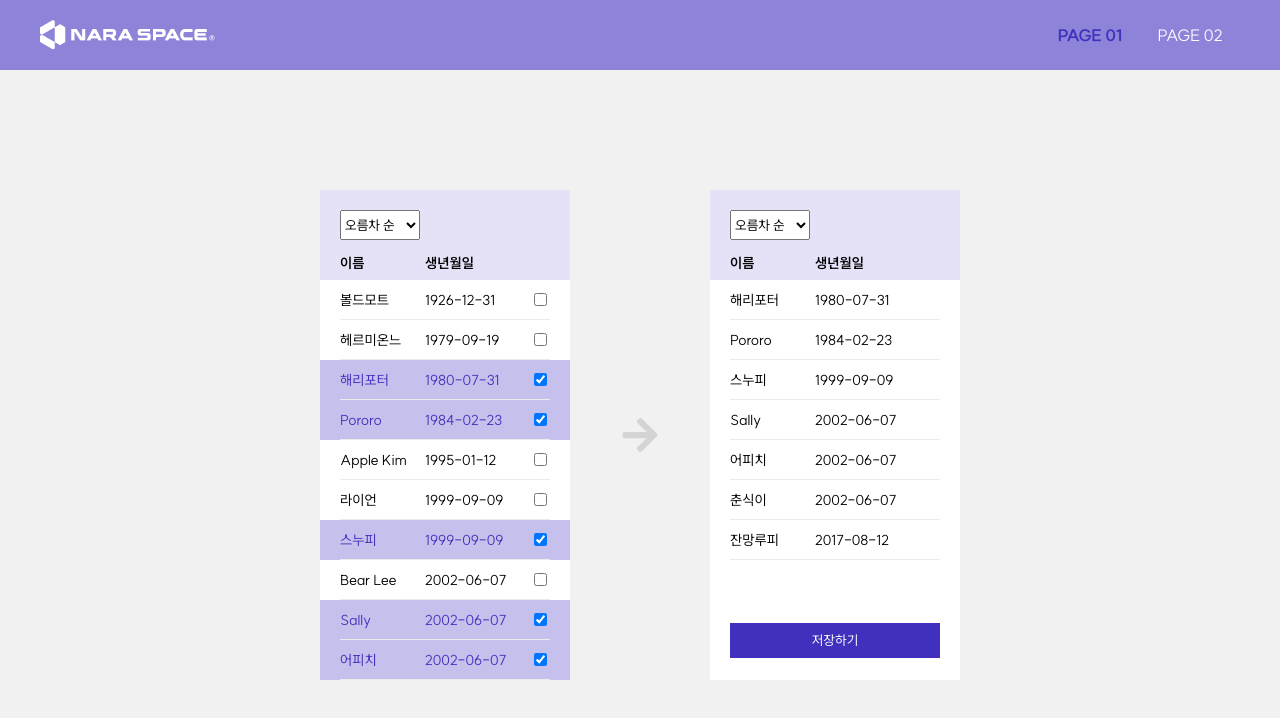
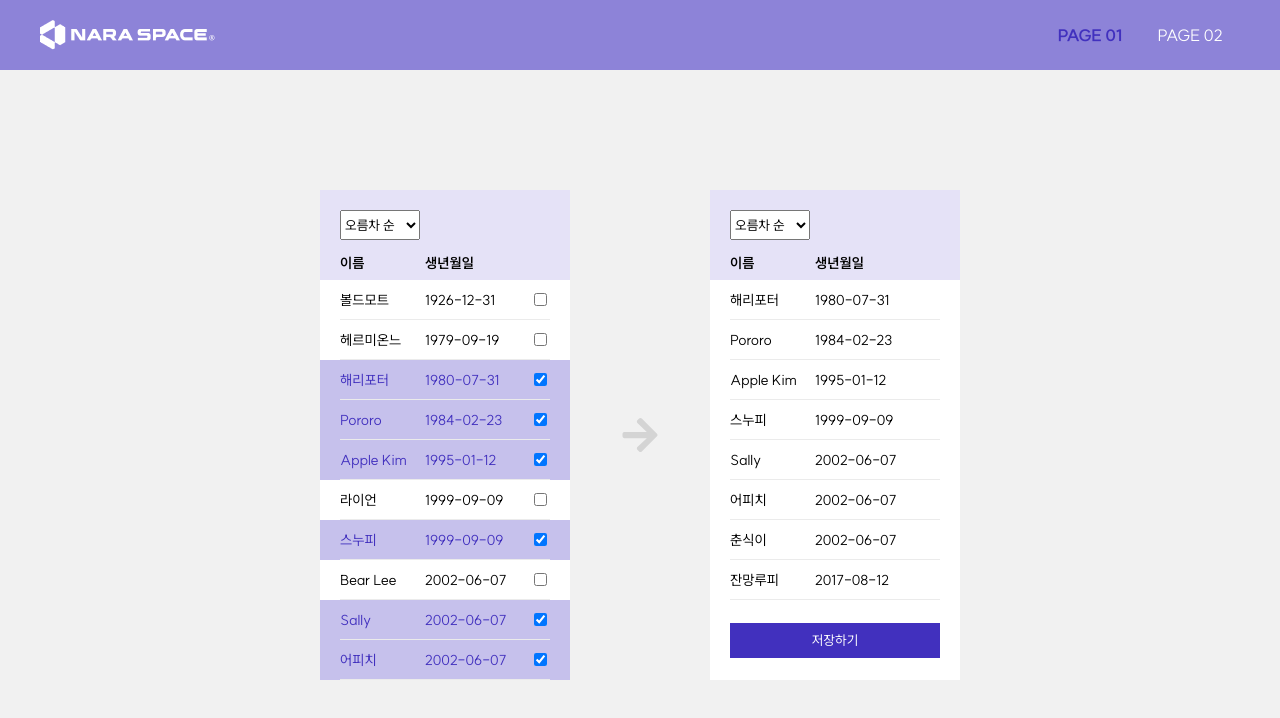
Before and after one commit to rlawlsyoung/naraspace-front, a React (Vite) app: page / in a window 1280 px wide. Shown: the top 718 px of the page. Built offline with nearby package versions, Linux system fonts and the light colour scheme.

Commit message:
[Add] json-server를 통해 check된 데이터 user-data에 저장 기능 구현

```diff
--- a/package.json
+++ b/package.json
@@ -10,6 +10,7 @@
   },
   "dependencies": {
     "axios": "^1.2.2",
+    "json-server": "^0.17.1",
     "react": "^18.2.0",
     "react-dom": "^18.2.0",
     "react-icons": "^4.7.1",
--- a/public/data/user-data.json
+++ /dev/null
@@ -1,138 +0,0 @@
-[
-  {
-    "id": 1,
-    "name": "Pororo",
-    "date": "1984-02-23",
-    "comment": "I like to play.",
-    "image": "1.png",
-    "checked": true
-  },
-  {
-    "id": 2,
-    "name": "Apple Kim",
-    "date": "1995-01-12",
-    "comment": "This is innovation.",
-    "image": "2.png",
-    "checked": false
-  },
-  {
-    "id": 3,
-    "name": "Teddy Bear",
-    "date": "2020-10-11",
-    "comment": "Have a nice day!",
-    "image": "3.png",
-    "checked": false
-  },
-  {
-    "id": 4,
-    "name": "Bear Lee",
-    "date": "2002-06-07",
-    "comment": "Cheers!",
-    "image": "",
-    "checked": false
-  },
-  {
-    "id": 5,
-    "name": "Absolute",
-    "date": "2010-07-21",
-    "comment": "VODKA",
-    "image": "4.png",
-    "checked": false
-  },
-  {
-    "id": 6,
-    "name": "Happy Meal",
-    "date": "2013-02-12",
-    "comment": "I'll give you only good",
-    "image": "5.png",
-    "checked": false
-  },
-  {
-    "id": 7,
-    "name": "잔망루피",
-    "date": "2017-08-12",
-    "comment": "해-삐",
-    "image": "6.png",
-    "checked": true
-  },
-  {
-    "id": 8,
-    "name": "라이언",
-    "date": "1999-09-09",
-    "comment": "오늘 하루는 어땠어?",
-    "image": "7.png",
-    "checked": false
-  },
-  {
-    "id": 9,
-    "name": "어피치",
-    "date": "2002-06-07",
-    "comment": "지치고 힘들 때 하나씩 꺼내 먹어요.",
-    "image": "",
-    "checked": true
-  },
-  {
-    "id": 10,
-    "name": "춘식이",
-    "date": "2002-06-07",
-    "comment": "춘식이는 고양이",
-    "image": "8.png",
-    "checked": true
-  },
-  {
-    "id": 11,
-    "name": "스누피",
-    "date": "1999-09-09",
-    "comment": "해보는 거야! 지금이 아니면 영원히 못해.",
-    "image": "9.png",
-    "checked": true
-  },
-  {
-    "id": 12,
-    "name": "아이유",
-    "date": "2020-10-11",
-    "comment": "나는요 오빠가 좋은 걸 어떡해",
-    "image": "10.png",
-    "checked": false
-  },
-  {
-    "id": 13,
-    "name": "Brown",
-    "date": "2019-09-02",
-    "comment": "너무 심각할 것 없어. 잘 될거야. 시간을 가져.",
-    "image": "11.png",
-    "checked": false
-  },
-  {
-    "id": 14,
-    "name": "Sally",
-    "date": "2002-06-07",
-    "comment": "If winter comes, can spring be far behind.",
-    "image": "",
-    "checked": true
-  },
-  {
-    "id": 15,
-    "name": "해리포터",
-    "date": "1980-07-31",
-    "comment": "알로호모라 (Alohomora)",
-    "image": "12.png",
-    "checked": true
-  },
-  {
-    "id": 16,
-    "name": "헤르미온느",
-    "date": "1979-09-19",
-    "comment": "윙가르디움 레비오우사 (Wingardium Leviosa)",
-    "image": "13.png",
-    "checked": false
-  },
-  {
-    "id": 17,
-    "name": "볼드모트",
-    "date": "1926-12-31",
-    "comment": "아바다 케다브라 (Avada Kedabra)",
-    "image": "14.png",
-    "checked": false
-  }
-]
--- a/src/pages/Main.tsx
+++ b/src/pages/Main.tsx
@@ -36,8 +36,8 @@ const Main = () => {
   const [toggle, setToggle] = useState(false);
 
   useEffect(() => {
-    axios('/data/user-data.json').then((res) => {
-      res.data && setUserData(userDataSort(res.data, isLeftAsc));
+    axios('../user-data.json').then((res) => {
+      res.data && setUserData(userDataSort(res.data.user, isLeftAsc));
       setToggle(!toggle);
     });
   }, []);
@@ -70,7 +70,11 @@ const Main = () => {
     setIsLRightAsc(!isRightAsc);
   };
 
-  console.log(screen.width);
+  const handleSave = () => {
+    checkedUserData.forEach((data) => {
+      axios.put(`http://localhost:9000/user/${data.id}`, data).then((res) => console.log(res.data));
+    });
+  };
 
   const userDataSort = useCallback((data: userDataType[], isAsc: boolean) => {
     const newData = [...data];
@@ -135,7 +139,7 @@ const Main = () => {
             ))}
         </UserBarWrapper>
         <ButtonContainer className="flex-center">
-          <SaveButton>저장하기</SaveButton>
+          <SaveButton onClick={handleSave}>저장하기</SaveButton>
         </ButtonContainer>
       </RightContainer>
     </Container>
--- a/src/pages/User.tsx
+++ b/src/pages/User.tsx
@@ -16,6 +16,15 @@ const User = () => {
   ]);
   const [selectedUser, setSelectedUser] = useState({
     id: 0,
+    name: '',
+    date: '',
+    checked: false,
+    image: '',
+    comment: '',
+  });
+
+  const [detailUser, setDetailUser] = useState({
+    id: 0,
     name: '존재하지 않는 사용자입니다.',
     date: '',
     checked: false,
@@ -26,23 +35,26 @@ const User = () => {
   const [isAsc, setIsAsc] = useState(true);
 
   useEffect(() => {
-    axios('/data/user-data.json').then((res) => {
-      res.data &&
+    axios('../user-data.json').then((res) => {
+      res.data.user &&
+        location.pathname === '/user' &&
         setCheckedUserData(
           userDataSort(
-            res.data.filter((data: userDataType) => data.checked),
+            res.data.user.filter((data: userDataType) => data.checked),
             isAsc,
           ),
         );
       location.pathname !== '/user' &&
-        res.data &&
-        res.data[res.data.length - 1].id >= Number(location.pathname.substr(6)) &&
+        res.data.user &&
+        res.data.user[res.data.user.length - 1].id >= Number(location.pathname.substr(6)) &&
         0 < Number(location.pathname.substr(6)) &&
-        setSelectedUser(
-          res.data.find((data: userDataType) => data.id === Number(location.pathname.substr(6))),
+        setDetailUser(
+          res.data.user.find(
+            (data: userDataType) => data.id === Number(location.pathname.substr(6)),
+          ),
         );
     });
-  }, []);
+  }, [location.pathname]);
 
   useEffect(() => {
     const reversedUserData = userDataSort([...checkedUserData], isAsc);
@@ -147,21 +159,21 @@ const User = () => {
         <ContainerTop />
         <ProfileImage
           isDetail={true}
-          src={'/images/' + suitableImg(selectedUser.image)}
+          src={'/images/' + suitableImg(detailUser.image)}
           alt="프로필 이미지"
         />
         <ContainerBottom className="flex-center">
           <InfoBar>
             <Name>이름</Name>
-            <p>{selectedUser.name}</p>
+            <p>{detailUser.name}</p>
           </InfoBar>
           <InfoBar>
             <Name>생년월일</Name>
-            <p>{selectedUser.date}</p>
+            <p>{detailUser.date}</p>
           </InfoBar>
           <InfoBar>
             <Name>한마디</Name>
-            <p>{selectedUser.comment}</p>
+            <p>{detailUser.comment}</p>
           </InfoBar>
         </ContainerBottom>
       </RightContainer>
--- /dev/null
+++ b/user-data.json
@@ -0,0 +1,140 @@
+{
+  "user": [
+    {
+      "id": 1,
+      "name": "Pororo",
+      "date": "1984-02-23",
+      "comment": "I like to play.",
+      "image": "1.png",
+      "checked": true
+    },
+    {
+      "id": 2,
+      "name": "Apple Kim",
+      "date": "1995-01-12",
+      "comment": "This is innovation.",
+      "image": "2.png",
+      "checked": true
+    },
+    {
+      "id": 3,
+      "name": "Teddy Bear",
+      "date": "2020-10-11",
+      "comment": "Have a nice day!",
+      "image": "3.png",
+      "checked": false
+    },
+    {
+      "id": 4,
+      "name": "Bear Lee",
+      "date": "2002-06-07",
+      "comment": "Cheers!",
+      "image": "",
+      "checked": false
+    },
+    {
+      "id": 5,
+      "name": "Absolute",
+      "date": "2010-07-21",
+      "comment": "VODKA",
+      "image": "4.png",
+      "checked": false
+    },
+    {
+      "id": 6,
+      "name": "Happy Meal",
+      "date": "2013-02-12",
+      "comment": "I'll give you only good",
+      "image": "5.png",
+      "checked": false
+    },
+    {
+      "id": 7,
+      "name": "잔망루피",
+      "date": "2017-08-12",
+      "comment": "해-삐",
+      "image": "6.png",
+      "checked": true
+    },
+    {
+      "id": 8,
+      "name": "라이언",
+      "date": "1999-09-09",
+      "comment": "오늘 하루는 어땠어?",
+      "image": "7.png",
+      "checked": false
+    },
+    {
+      "id": 9,
+      "name": "어피치",
+      "date": "2002-06-07",
+      "comment": "지치고 힘들 때 하나씩 꺼내 먹어요.",
+      "image": "",
+      "checked": true
+    },
+    {
+      "id": 10,
+      "name": "춘식이",
+      "date": "2002-06-07",
+      "comment": "춘식이는 고양이",
+      "image": "8.png",
+      "checked": true
+    },
+    {
+      "id": 11,
+      "name": "스누피",
+      "date": "1999-09-09",
+      "comment": "해보는 거야! 지금이 아니면 영원히 못해.",
+      "image": "9.png",
+      "checked": true
+    },
+    {
+      "id": 12,
+      "name": "아이유",
+      "date": "2020-10-11",
+      "comment": "나는요 오빠가 좋은 걸 어떡해",
+      "image": "10.png",
+      "checked": false
+    },
+    {
+      "id": 13,
+      "name": "Brown",
+      "date": "2019-09-02",
+      "comment": "너무 심각할 것 없어. 잘 될거야. 시간을 가져.",
+      "image": "11.png",
+      "checked": false
+    },
+    {
+      "id": 14,
+      "name": "Sally",
+      "date": "2002-06-07",
+      "comment": "If winter comes, can spring be far behind.",
+      "image": "",
+      "checked": true
+    },
+    {
+      "id": 15,
+      "name": "해리포터",
+      "date": "1980-07-31",
+      "comment": "알로호모라 (Alohomora)",
+      "image": "12.png",
+      "checked": true
+    },
+    {
+      "id": 16,
+      "name": "헤르미온느",
+      "date": "1979-09-19",
+      "comment": "윙가르디움 레비오우사 (Wingardium Leviosa)",
+      "image": "13.png",
+      "checked": false
+    },
+    {
+      "id": 17,
+      "name": "볼드모트",
+      "date": "1926-12-31",
+      "comment": "아바다 케다브라 (Avada Kedabra)",
+      "image": "14.png",
+      "checked": false
+    }
+  ]
+}
```
Also changed, not shown: 1 other file (tests, documents, lock files or other folders).
